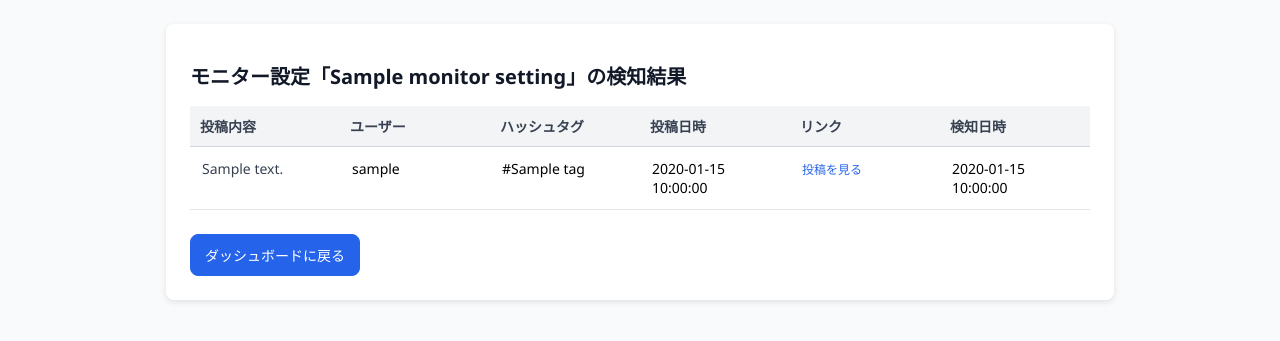
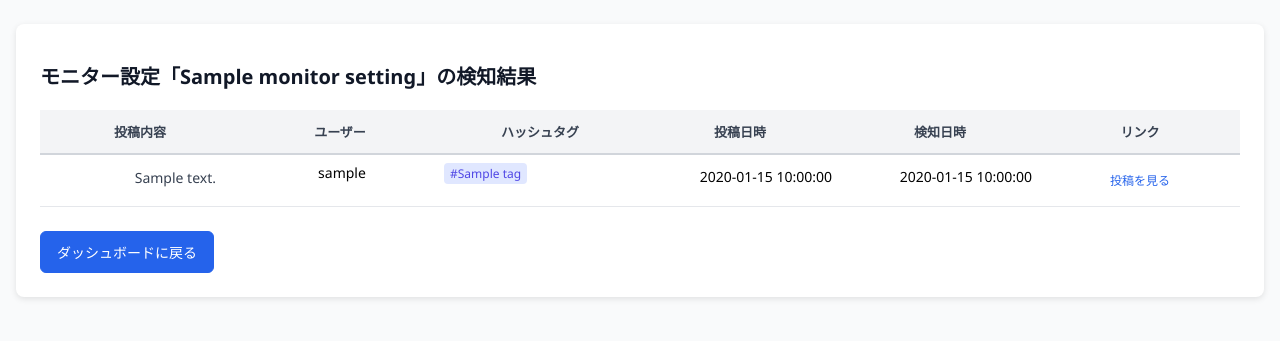
Before and after one commit to act-Idea/X_MonitorAndNotify, a Flask app: page /results?monitor=1 in a window 1280 px wide. Shown: the part 48-389 px from the top of the page. Run offline with Flask 3, Linux system fonts and the light colour scheme; a user stored in the database is signed in; a database or web service that is not in the repository returns one stand-in record (values such as "Sample title"); some libraries are stand-ins or nearby versions.

Commit message:
結果一覧画面　修正

```diff
--- a/static/css/list.css
+++ b/static/css/list.css
@@ -49,7 +49,7 @@ header a:hover {
 }
 
 .container {
-  max-width: 900px;
+  max-width: 1200px;
   margin: 24px auto;
   background: #fff;
   padding: 24px;
@@ -59,8 +59,9 @@ header a:hover {
 
 h1 {
   font-size: 20px;
-  margin-bottom: 16px;
+  margin-bottom: 20px;
   color: #111827;
+  font-weight: 600;
 }
 
 table {
@@ -68,63 +69,81 @@ table {
   border-collapse: collapse;
   font-size: 14px;
   table-layout: fixed; /* 固定幅で列サイズを調整 */
+  background: #fff;
 }
 
-/* 投稿内容列を狭く、リンク列を広く */
-td .post-content,
-td .post-content * {
-  /* nothing */
-}
-
-/* 投稿内容セル自体に幅指定 */
+/* 投稿内容セル自体に幅指定（投稿内容を広く、ユーザー列は少しだけ寄せる） */
 td.content-cell {
-  width: 40%;
+  width: 72%;
   word-wrap: break-word;
+  padding-right: 24px;
 }
 
 td.user-cell {
-  width: 15%;
+  width: 10%;
+  padding: 8px 12px;
 }
 
 td.hashtags-cell {
-  width: 15%;
+  width: 6%;
+  padding: 8px 4px;
+  text-align: left;
 }
 
 td.posted-cell {
-  width: 10%;
+  width: 5%;
 }
 
 td.link-cell {
-  width: 10%;
+  width: 3.5%;
+  text-align: center;
 }
 
 td.detected-cell {
-  width: 10%;
+  width: 3.5%;
 }
 
 
 thead th {
-  text-align: left;
+  text-align: center;
   background: #f3f4f6;
-  padding: 10px;
-  border-bottom: 1px solid #d1d5db;
+  padding: 12px 8px;
+  border-bottom: 2px solid #d1d5db;
   font-weight: 600;
   color: #374151;
+  font-size: 13px;
+}
+
+thead th.user-header {
+  text-align: left;
 }
 
 tbody td {
-  padding: 12px;
+  padding: 12px 8px;
   border-bottom: 1px solid #e5e7eb;
   vertical-align: top;
+  text-align: right;
 }
 
 tbody tr:hover {
   background: #f9fafb;
 }
 
+/* ユーザー列を投稿内容側に少し寄せる（ヘッダーと実値を左寄せに） */
+thead th.user-header,
+tbody td.user-cell {
+  text-align: center;
+  padding-left: 6px;
+  padding-right: 2px;
+}
+
 .post-content {
   margin-bottom: 6px;
   color: #374151;
+  font-size: 14px;
+  line-height: 1.5;
+  word-break: break-word;
+  white-space: normal;
 }
 
 .meta {
@@ -132,14 +151,30 @@ tbody tr:hover {
   color: #6b7280;
 }
 
+.tag {
+  display: inline-block;
+  background: #e0e7ff;
+  color: #4f46e5;
+  padding: 2px 6px;
+  border-radius: 4px;
+  font-size: 12px;
+  margin-right: 4px;
+  margin-bottom: 2px;
+}
+
 .link {
   color: #2563eb;
   text-decoration: none;
   font-size: 12px;
+  padding: 4px 8px;
+  border-radius: 4px;
+  display: inline-block;
+  transition: background 0.2s;
 }
 
 .link:hover {
-  text-decoration: underline;
+  background: #dbeafe;
+  text-decoration: none;
 }
 
 .btn {
@@ -147,15 +182,17 @@ tbody tr:hover {
   background: #2563eb;
   color: #fff;
   border: 1px solid #2563eb;
-  border-radius: 8px;
-  padding: 10px 14px;
+  border-radius: 6px;
+  padding: 10px 16px;
   font-size: 14px;
   cursor: pointer;
+  transition: all 0.2s;
 }
 
 .btn:hover {
   background: #1e40af;
   border-color: #1e40af;
+  box-shadow: 0 2px 4px rgba(37, 99, 235, 0.3);
 }
 
 @media (max-width: 760px) {
--- a/templates/list.html
+++ b/templates/list.html
@@ -27,8 +27,8 @@
             <th>ユーザー</th>
             <th>ハッシュタグ</th>
             <th>投稿日時</th>
+            <th>検知日時</th>
             <th>リンク</th>
-            <th>検知日時</th>
           </tr>
         </thead>
         <tbody>
@@ -48,6 +48,7 @@
                 {% endif %}
               </td>
               <td class="posted-cell">{{ result.posted_at }}</td>
+              <td class="detected-cell">{{ result.detected_at }}</td>
               <td class="link-cell">
                 {% if result.post_url %}
                   <a href="{{ result.post_url }}" class="link" target="_blank">投稿を見る</a>
@@ -55,7 +56,6 @@
                   -
                 {% endif %}
               </td>
-              <td class="detected-cell">{{ result.detected_at }}</td>
             </tr>
           {% endfor %}
         </tbody>
```
Also changed, not shown: templates/index.html (deleted, +0 -11 lines).
